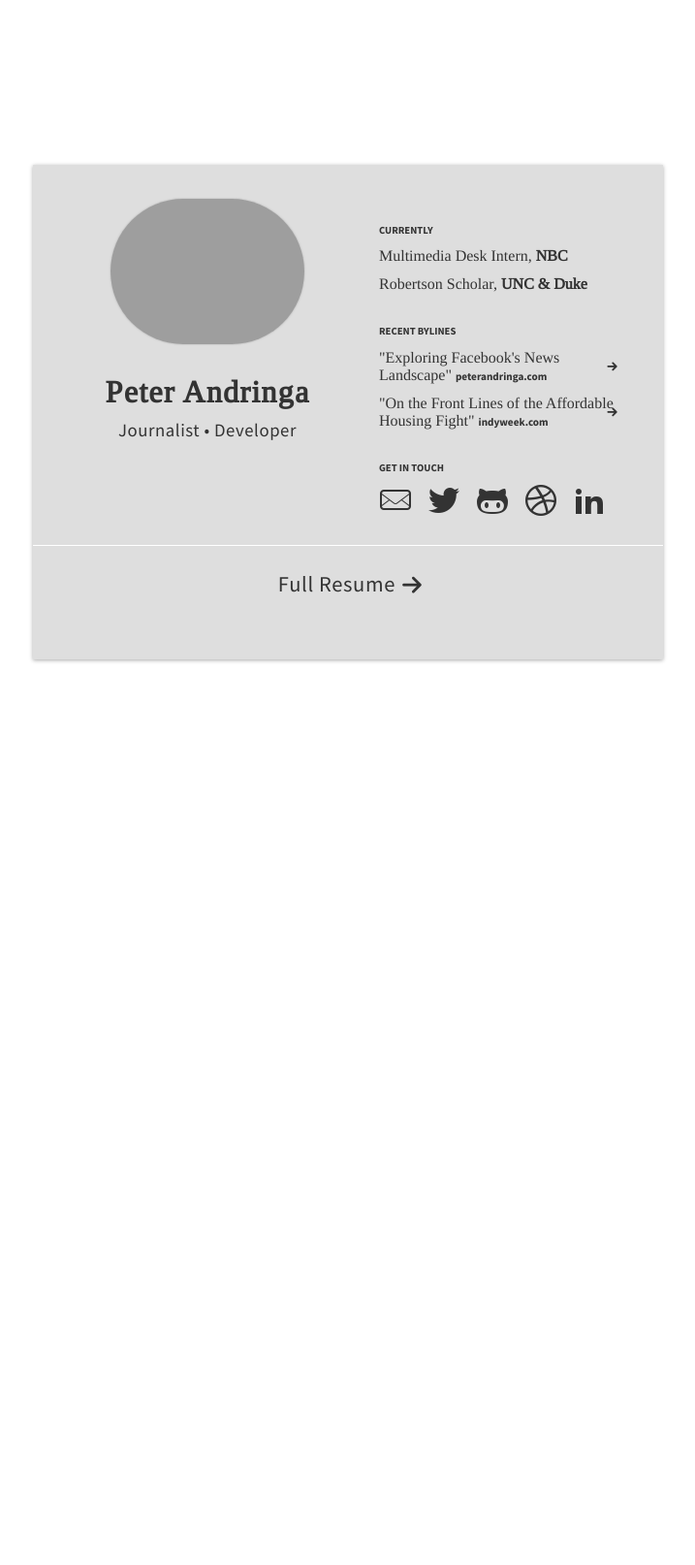
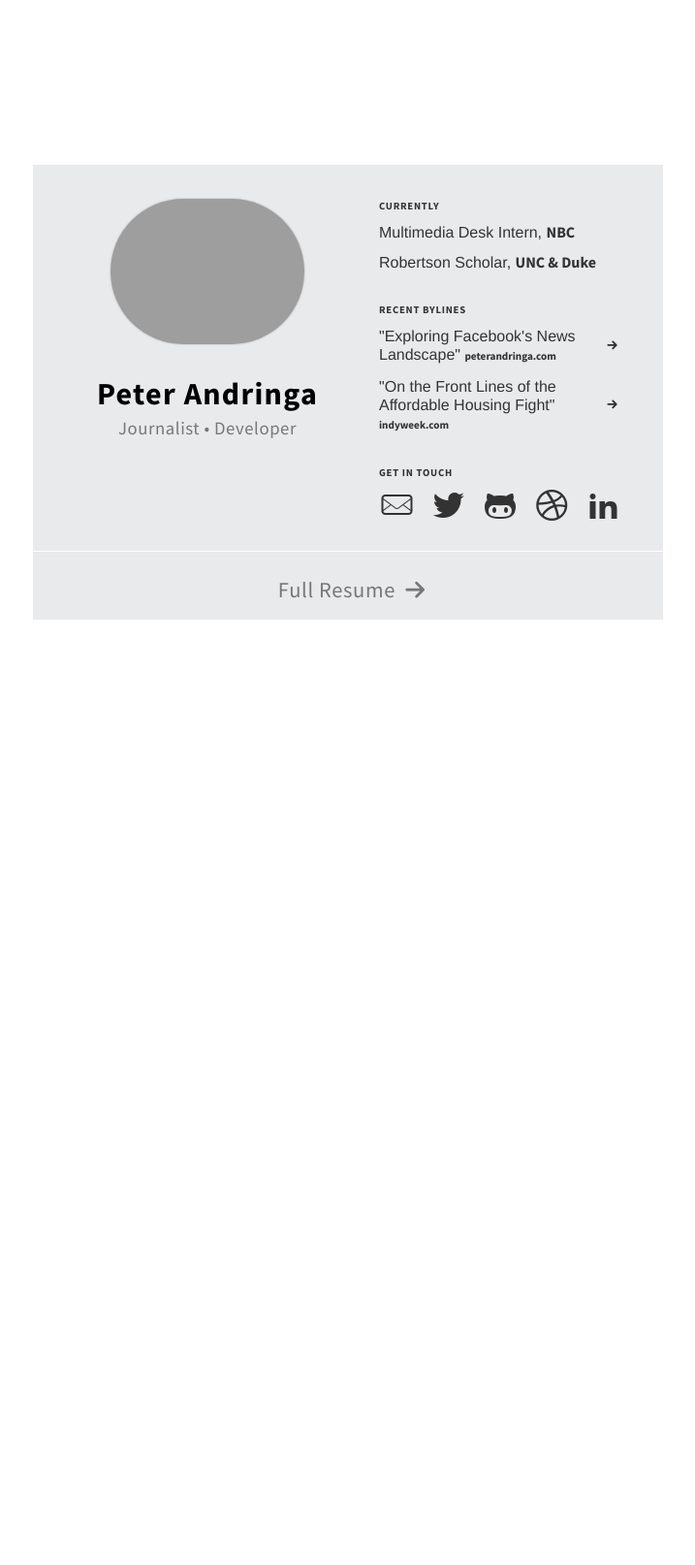
Before and after one commit to pandringa/Andringa, a web app: file docs/index.html in a window 1280 px wide. Shown: the whole page at 97% size, without its empty margins (281-998 px from the left). Before the commit the page ends 683 px from the top, so only its background shows below. Run offline with its HTML, style and script files only (its server is not run), Linux system fonts and the light colour scheme; style sheets or scripts are compiled from the project's sources; some web fonts are replaced; grey boxes are pictures that could not be loaded.

Commit message:
style tweaks & deploy

```diff
--- a/jade/bio.json
+++ b/jade/bio.json
@@ -36,7 +36,7 @@
   "social": [
     {
       "name": "email",
-      "link": "mailto:peter.andringa@unc.edu"
+      "link": "mailto:peter.j.andringa@gmail.com"
     },
     {
       "name": "twitter",
--- a/jade/index.jade
+++ b/jade/index.jade
@@ -3,7 +3,7 @@ html
 	head
 		title Peter Andringa
 		meta(name="viewport" content="width=device-width, user-scalable=0, maximum-scale=1.0, minimum-scale=1.0, initial-scale=1.0")
-		link(href='https://fonts.googleapis.com/css?family=Tinos:400,600|Source+Sans+Pro:400,700' rel='stylesheet' type='text/css')
+		link(href='https://fonts.googleapis.com/css?family=Quattrocento:400,600|Source+Sans+Pro:400,700' rel='stylesheet' type='text/css')
 		link(rel="stylesheet" href="css/main.css")
 	body
 		section.bio
@@ -17,7 +17,7 @@ html
 						h6= section.title
 						for i in section.items
 							if i.link
-								p
+								p.link
 									a(href=i.link target="_blank")= i.title+" "
 										b(class=i.substyle)= i.subtitle
 							else
@@ -29,7 +29,7 @@ html
 						for i in bio.social
 							a(class="icon-"+i.name href=i.link target="_blank")
 			a.expand-button(onclick="toggleCard()" href="#")
-				h3 Full Resume
+				h3.full-link Full Resume
 					.icon-forward
 
 		section.resume
--- a/jade/projects.json
+++ b/jade/projects.json
@@ -44,7 +44,7 @@
     "description": "I spent Summer 2017 at The Delta Center, a non-profit center in Cleveland, MS that seeks to preserve and explore the rich cultural heritage of the Mississippi Delta. During my summer there, I took thousands of photos, produced more than a dozen videos, and designed two 70-page printed portfolios for their \"Most Southern Place on Earth\" teacher workshop.",
     "image": "/img/projects/deltacenter/cover.png",
     "tags": ["photo", "video", "design"],
-    "link": "https://deltacenterdsu.com/photos-portfolios-and-videos",
+    "link": "https://web.archive.org/web/20180101123353/deltacenterdsu.com/photos-portfolios-and-videos",
     "link_title": "View"
   }
 ]
--- a/scss/main.scss
+++ b/scss/main.scss
@@ -1,10 +1,10 @@
 @import "mixins";
 @import "icons/icons";
 
-$serifs: "Tinos", "Georgia", serif;
+$serifs: "Quattrocento", "Helvetica", sans-serif;
 $sans-serifs: "Source Sans Pro", "Helvetica", sans-serif;
 $blue: #2980b9;
-$gray: #DEDEDE;
+$gray: #e9eaec;
 $padding: 35px;
 
 body{
@@ -17,7 +17,7 @@ body{
 	font-family: $serifs;
 }
 
-h2, h3, h4, h5, h6 {
+h1, h2, h3, h4, h5, h6 {
 	font-family: $sans-serifs;
 }
 h5, h6 {
@@ -48,7 +48,6 @@ section.bio {
 	min-height: 460px;
 	width: 650px;
 	z-index: 2;
-	box-shadow: 0px 1px 4px #AAA;
 	padding-bottom: 0;
 	transition: height 1s, width 0.7s, top 1s, left 1s;
 	overflow: hidden;
@@ -67,12 +66,18 @@ section.bio {
 		text-align: center;
 		margin-bottom: 0;
 		letter-spacing: 0.04em;
+		color: black;
+		font-weight: bold;
 	}
 	h3 {
-		margin-top: 0.5em;
+		margin-top: 0.25em;
 		font-weight: normal;
 		text-align: center;
 		letter-spacing: 0.03em;
+
+		&:not(.full-link){
+			color: #777;
+		}
 	}
 
 	.bio-section {
@@ -85,11 +90,23 @@ section.bio {
 		&:first-of-type {
 			margin-top: 0;
 		}
+
+		h6 {
+			letter-spacing: 0.07em;
+			margin-top: 0;
+		}
+
 		p {
 			margin: 0.7em 0;
+			line-height: 1.2em;
 			position: relative;
+			&.link{
+				padding-right: 1em;
+			}
+			b {
+				font-family: $sans-serifs;
+			}
 			.small {
-				font-family: $sans-serifs;
 				font-size: 0.7em;
 
 				&::after {
@@ -104,7 +121,7 @@ section.bio {
 			}
 
 			a:hover .small::after {
-				right: 0;
+				right: 0px;
 				color: $blue;
 			}
 		}
@@ -116,7 +133,6 @@ section.bio {
 
 	p.social-icons {
 		position: relative;
-		width: 100%;
 		display: flex;
 		justify-content: center;
 		margin-left: -0.5em;
@@ -169,12 +185,12 @@ section.bio {
 		.icon-forward {
 			position: relative;
 			top: 0.1em;
-			left: 0.25em;
+			left: 0.4em;
 			transition: left 0.5s;
 		}
 		&:hover {
 			.icon-forward{
-				left: 0.5em;
+				left: 0.6em;
 			}
 		}
 	}
@@ -188,11 +204,12 @@ section.resume {
 	transition: opacity 1s 0.5s;
 
 	.section-head {
-		color: #777;
+		color: #78797a;
 		&:first-of-type {
 			margin-top: 0;
 		}
-		letter-spacing: 0.05em;
+		letter-spacing: 0.06em;
+		margin-top: 1.5em;
 	}
 
 	.indented {
@@ -204,7 +221,10 @@ section.resume {
 		flex-flow: row nowrap;
 		justify-content: left;
 		align-items: baseline;
-		margin: 0.7em 0;
+		margin: 1.5em 0;
+		&:first-of-type{
+			margin-top: 0.75em;
+		}
 		.item-left{
 			flex: 1 1 auto;
 			.header {
@@ -213,17 +233,17 @@ section.resume {
 					font-family: $serifs;
 					font-size: 0.75em;
 					margin-left: 0.5em;
-					color: #777;
+					color: #78797a;
 					font-weight: normal;
 				}
 				margin: 0;
 				line-height: 1.1em;
 			}
 			.body {
-				margin-top: 0.25em;
+				margin-top: 0.2em;
 				margin-bottom: 0;
 				font-size: 0.95em;
-				line-height: 1.2em;
+				line-height: 1.3em;
 				color: #555;
 			}
 		}
@@ -252,7 +272,6 @@ body.sidebar {
 		display: block;
 	}
 	section.bio {
-		// display: block;
 		height: 100% !important;
 		width: 320px;
 		top: 0;
@@ -352,20 +371,36 @@ body.animate {
 		display: block;
 		position: relative;
 		box-shadow: none;
+		padding-top: 30px;
 		.bio-header-group{
 			max-width: none;
 			margin-right: none;
 			img {
 				margin-top: 0 !important;
 			}
+			h1 {
+				margin-top: 0.25em;
+			}
+			h3 {
+				margin-top: 0;
+			}
 		}
 		.bio-section {
 			padding-right: 0;
+			&:first-of-type {
+				margin-top: 1em !important;
+			}
+			&.bottom {
+				position: relative;
+			}
 			p {
-				font-size: 1.2rem;
+				// font-size: 1.1rem;
 				&.social-icons {
 					margin-left: 0;
 					margin-right: 0;
+				}
+				.small {
+					display: block;
 				}
 			}
 		}
@@ -380,7 +415,7 @@ body.animate {
 		.section-head {
 			color: black;
 			font-size: 1.5em;
-			background: #dedede;
+			background: $gray;
 			margin: 2rem -2rem 0;
 			padding: 0.5rem 2rem;
 			&:first-of-type{
@@ -393,9 +428,12 @@ body.animate {
 				order: 2;
 				.header{
 					line-height: 1.3em;
-				}
-				.body {
-					// width: calc(200% - 7rem);
+					.subtitle {
+						display: block;
+						margin-left: 0;
+						color: #8a8b8c;
+						font-size: 0.8em;
+					}
 				}
 			}
 			&:first-of-type{
```
Also changed, not shown: jade/resume.json (+5 -5 lines).
